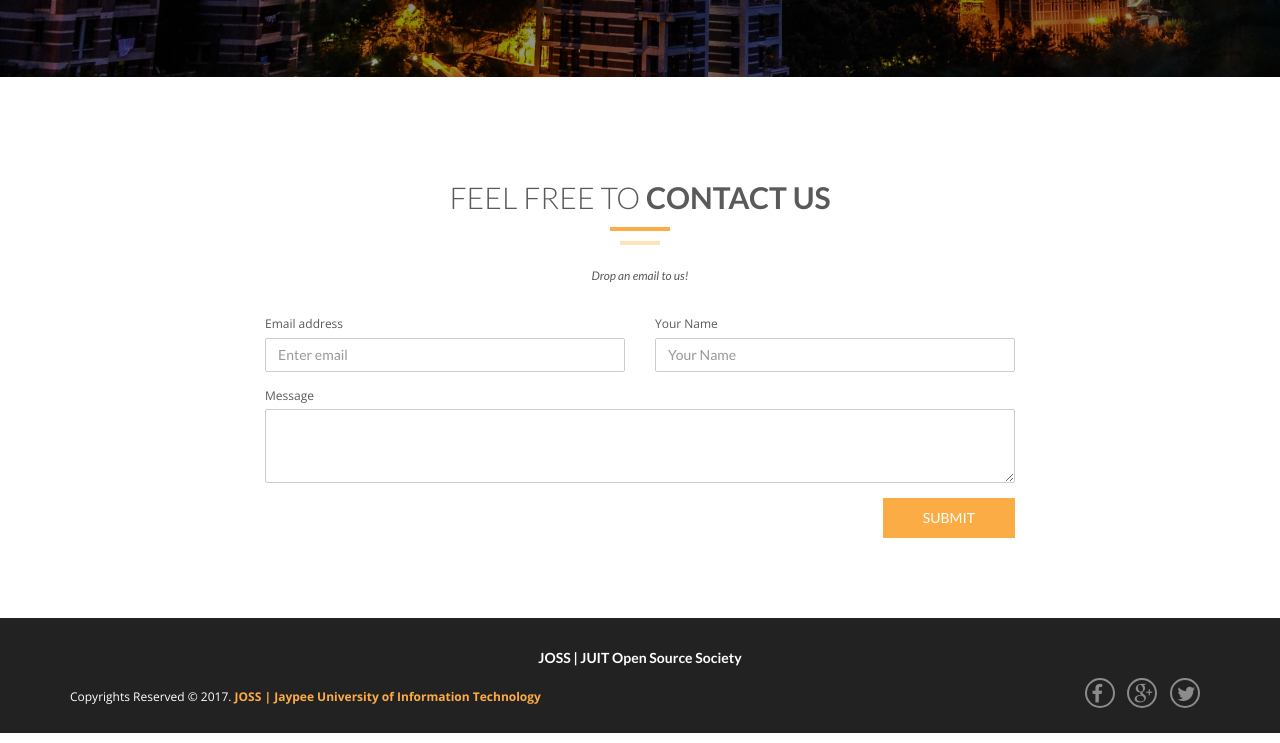
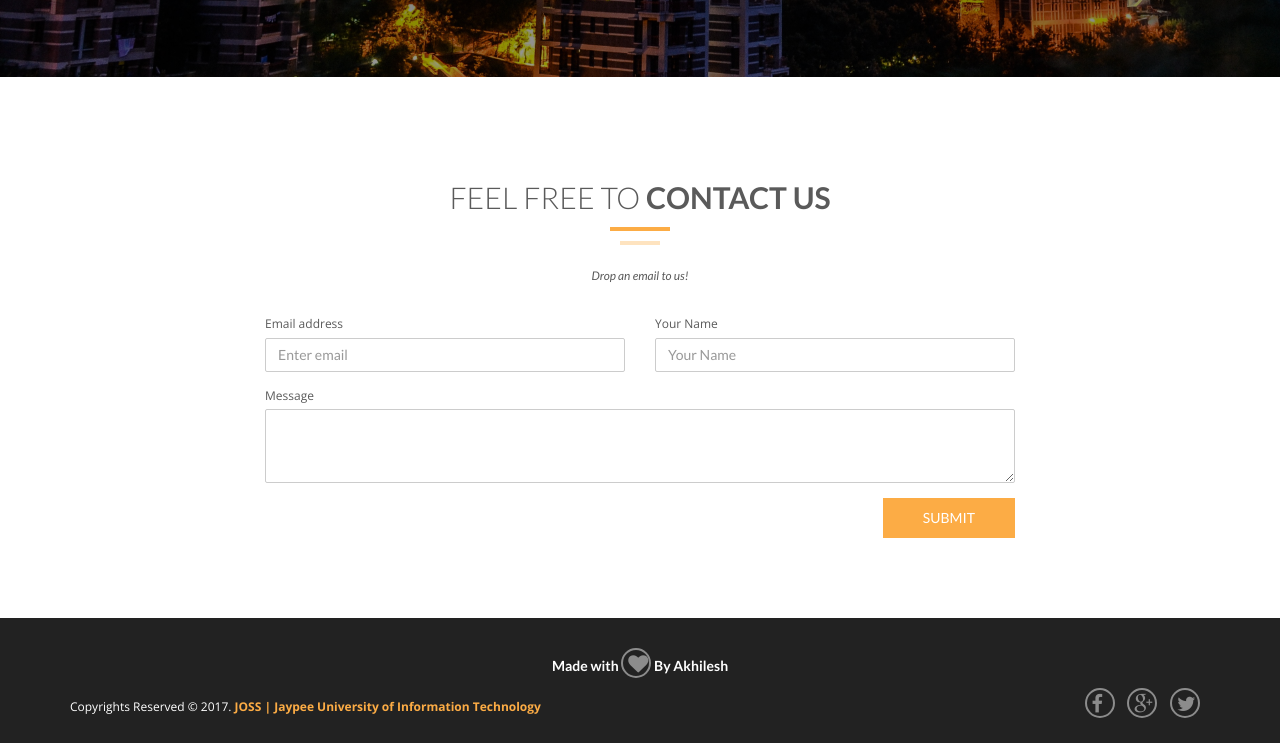
Before and after one commit to juoss/JOSS, a plain HTML site: page index.html in a window 1280 px wide. Shown: the part 4201-4944 px from the top of the page. Drawn offline with nearby package versions, Linux system fonts and the light colour scheme; a script that the page names is missing.

Commit message:
Update index.html

```diff
--- a/index.html
+++ b/index.html
@@ -460,7 +460,7 @@
 
  <nav id="footer">
         <div class="container">
-        <p><div align="center"> <strong>JOSS | JUIT Open Source Society </strong></div></p>
+        <p><div align="center"> <strong>  Made with <i class="fa fa-heart" aria-hidden="true"></i>  By Akhilesh </strong></div></p>
             <div class="pull-left fnav">
                 <p>Copyrights Reserved © 2017. <a><strong> JOSS | Jaypee University of Information Technology</strong></a>
             </div>
```
